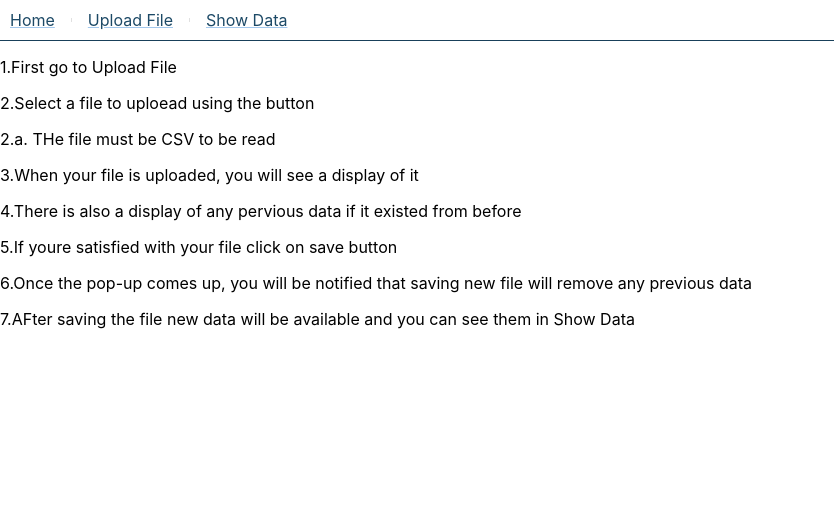
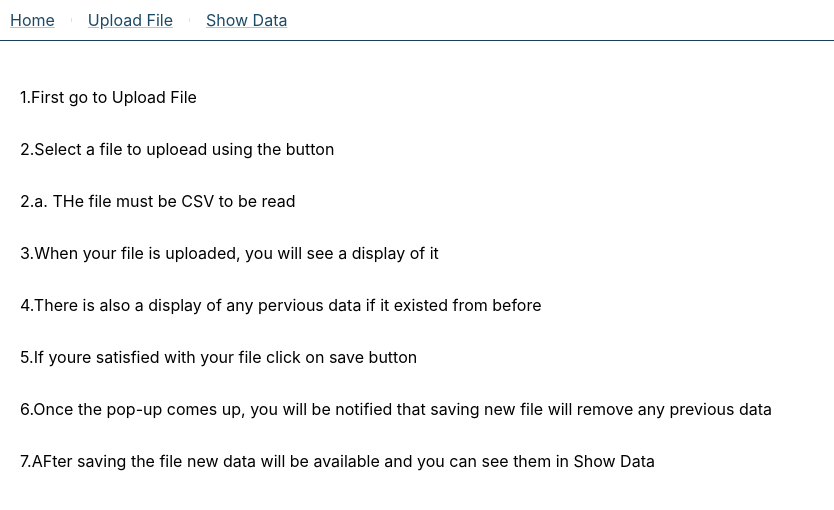
Before and after one commit to Tiinzzy/react-projects, a React (Create React App) app in the folder simple-cost-analysis/: page / in a window 1280 px wide. Shown: the top 510 px of the page, without its empty margins (0-834 px from the left). Built offline with nearby package versions, Linux system fonts and the light colour scheme; the HTML template or start-up script is replaced by a standard one.

Commit message:
code cleanup

```diff
--- a/simple-cost-analysis/src/components/DisplayGrid.js
+++ b/simple-cost-analysis/src/components/DisplayGrid.js
@@ -54,7 +54,7 @@ class DisplayGrid extends React.Component {
     render() {
         return (
             <>
-                <Box ClassName="DisplayGridBox">
+                <Box style={{marginTop: 20}}>
                     <Box>
                         <DataGrid
                             style={{ height: 500 }}
@@ -76,7 +76,7 @@ class DisplayGrid extends React.Component {
                         autoHideDuration={2000}
                         onClose={this.handleCloseSnack}>
 
-                        <SnackbarContent ClassName="DisplayGridSnack" style={{ backgroundColor: '#63A355', color: 'white', fontWeight: 'bold' }}
+                        <SnackbarContent style={{ backgroundColor: '#63A355', color: 'white', fontWeight: 'bold' }}
                             message={this.state.message} />
                     </Snackbar>
 
--- a/simple-cost-analysis/src/components/style.css
+++ b/simple-cost-analysis/src/components/style.css
@@ -1,10 +1,4 @@
 .DisplayUploadGridBox {
-    width: 850px;
-    margin-top: 20px;
-    margin-right: 20px;
-}
-
-.DisplayGridBox {
     width: 850px;
     margin-top: 20px;
     margin-right: 20px;
@@ -57,7 +51,7 @@
     padding-top: 10px;
 }
 
-.FilePickerSaveTex {
+.FilePickerSaveText {
     display: flex;
     flex-direction: row;
     justify-content: left;
@@ -83,12 +77,14 @@
     display: flex;
     flex-direction: column;
     margin-left: 20px;
+    text-align: center;
 }
 
 .FilePickerNewData {
     display: flex;
     flex-direction: column;
     margin-left: 20px;
+    text-align: center;
 }
 
 .HeaderMainBox {
@@ -99,3 +95,11 @@
     margin-top: 10px;
     margin-bottom: 10px;
 }
+
+.HomeBox{
+    display: flex;
+    flex-direction: column;
+    justify-content: left;
+    margin-top: 30px;
+    margin-left: 20px;
+}
```
